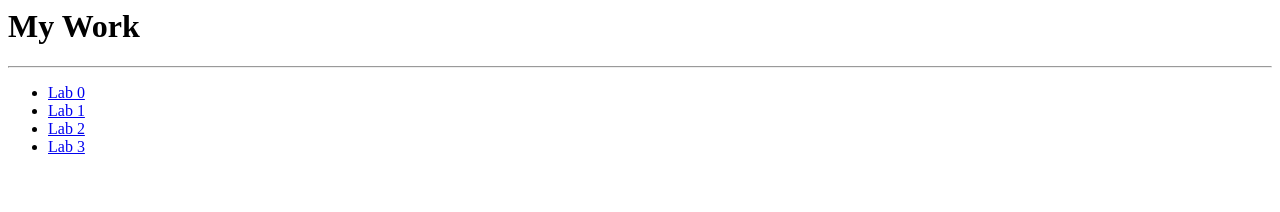
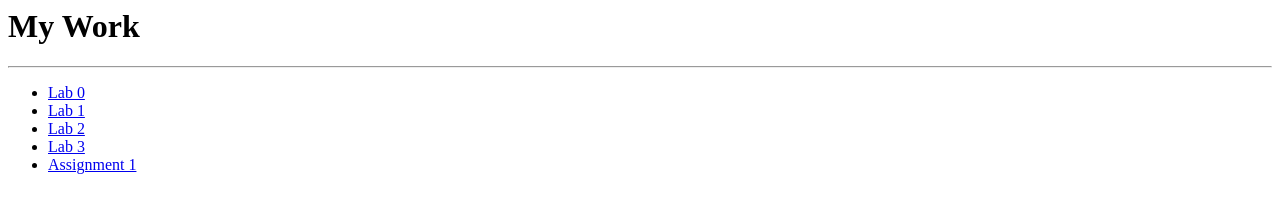
Before and after one commit to A1exander-liU/Website, a plain HTML site: page index.html in a window 1280 px wide. Drawn offline with Linux system fonts and the light colour scheme.

```diff
--- a/index.html
+++ b/index.html
@@ -10,6 +10,7 @@
             <li><a href="home.html">Lab 1</a></li>
             <li><a href="lab2_home.html">Lab 2</a></li>
             <li><a href="lab3_home.html">Lab 3</a></li>
+            <li><a href="assignment1.html">Assignment 1</a></li>
         </ul>
     </body>
 </html>
```
